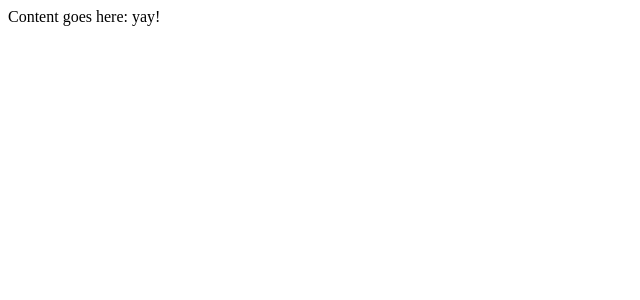
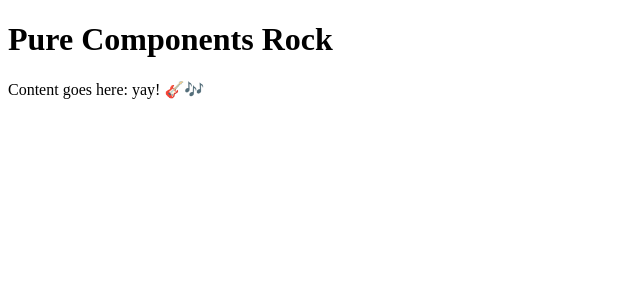
Before and after one commit to ericelliott/react-pure-component-starter, a React app: page / in a window 1280 px wide. Shown: the top 300 px of the page, without its empty margins (0-640 px from the left). Built offline with nearby package versions, Linux system fonts and the light colour scheme.

Commit message:
Get organized.

```diff
--- a/package.json
+++ b/package.json
@@ -4,13 +4,13 @@
   "description": "A new Webpack boilerplate with hot reloading React components, and error handling on module and component level.",
   "scripts": {
     "clean": "rimraf build",
-    "build:webpack": "NODE_PATH='source' webpack --config webpack.config.prod.js",
+    "build:webpack": "webpack --config webpack.config.prod.js",
     "build": "npm run clean && npm run build:webpack",
-    "start": "node devServer.js",
+    "start": "NODE_PATH='source' node devServer.js",
     "debug": "NODE_PATH='source' echo 'Nothing? `npm install -g iron-node`' && iron-node source/debug.js",
     "lint": "eslint source test",
     "pretest": "npm run lint",
-    "test": "babel-node ./test/index.js",
+    "test": "NODE_PATH='source' babel-node ./test/index.js",
     "watch": "watch 'clear && npm run test -s' source test",
     "update": "updtr"
   },
--- a/source/App.js
+++ b/source/App.js
@@ -1 +1,12 @@
-export default React => ({ foo }) => (<div>Content goes here: { foo }</div>);
+import createTitle from 'components/title';
+
+export default React => ({ foo, ...props }) => {
+  const Title = createTitle(React);
+
+  return (
+    <div className="content">
+      <Title { ...props } />
+      <p>Content goes here: { foo }</p>
+    </div>
+  );
+};
--- /dev/null
+++ b/source/components/title/index.js
@@ -0,0 +1,3 @@
+export default React => ({ titleClass, title }) => {
+  return <h1 className={ titleClass }>{ title }</h1>;
+};
--- a/source/index.js
+++ b/source/index.js
@@ -4,7 +4,8 @@ import createApp from './App';
 
 const App = createApp(React);
 const props = {
-  foo: 'yay!'
+  foo: 'yay!  🎸🎶',
+  title: 'Pure Components Rock'
 };
 
 render(
--- a/source/title/index.js
+++ b/source/title/index.js
@@ -1 +1 @@
-export default React => (props) => <h1 {...props }>{ props.title }</h1>;
+export default React => (props) => <h1>{ props.title }</h1>;
--- a/webpack.config.dev.js
+++ b/webpack.config.dev.js
@@ -3,6 +3,9 @@ var webpack = require('webpack');
 
 module.exports = {
   devtool: 'eval',
+  resolve: {
+    root: __dirname + '/source'
+  },
   entry: [
     'webpack-hot-middleware/client',
     './source/index'
--- a/webpack.config.prod.js
+++ b/webpack.config.prod.js
@@ -3,6 +3,9 @@ var webpack = require('webpack');
 
 module.exports = {
   devtool: 'source-map',
+  resolve: {
+    root: __dirname + '/source'
+  },
   entry: [
     './source/index'
   ],
```
Also changed, not shown: test/components/title/index.js (renamed from test/title/index.js, +2 -2 lines), test/index.js (+1 -1 lines).
